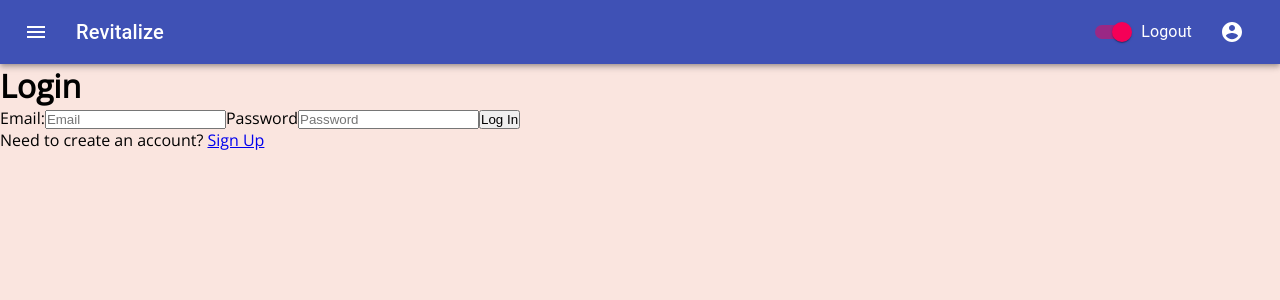
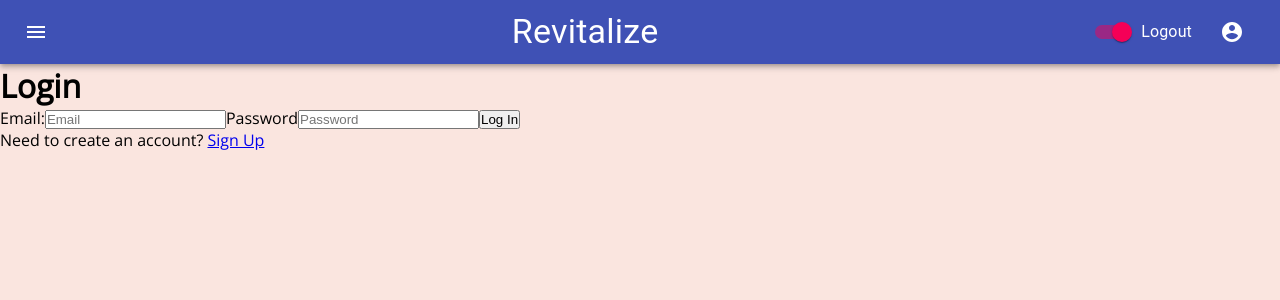
Before and after one commit to Latinobull/Revitalize, a React (Create React App) app in the folder client/: page /login in a window 1280 px wide. Shown: the top 300 px of the page. Built offline with nearby package versions, Linux system fonts and the light colour scheme; no server answers.

Commit message:
centered revitalized

```diff
--- a/client/src/component/Appbar/index.js
+++ b/client/src/component/Appbar/index.js
@@ -93,18 +93,18 @@ export default function Appbar() {
               </Link>
             </MenuItem>
             <MenuItem onClick={handleCloseHome}>
-              <Link href="/Physical" color="inherit">
+              <Link href="/physical" color="inherit">
                 Physical Health
               </Link>
             </MenuItem>
             <MenuItem onClick={handleCloseHome}>
-              <Link href="/Mental" color="inherit">
+              <Link href="/mental" color="inherit">
                 Mental Health
               </Link>
             </MenuItem>
           </Menu>
 
-          <Typography variant="h6" className={classes.title}>
+          <Typography variant="h4" className={classes.title} align="center">
             Revitalize
           </Typography>
           <FormControlLabel
```
